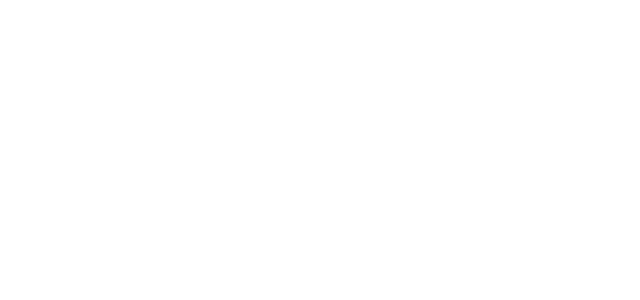
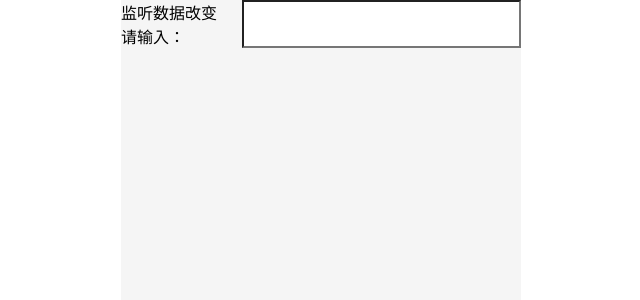
Before and after one commit to zhouaizhuang/Vue3_study, a Vue app: page /testWatch in a window 1280 px wide. Before the commit this address had no page. Shown: the top 300 px of the page, without its empty margins (319-959 px from the left). Built offline with nearby package versions, Linux system fonts and the light colour scheme.

Commit message:
增加watch监听

```diff
--- a/src/router/modules/monitor.ts
+++ b/src/router/modules/monitor.ts
@@ -1,4 +1,5 @@
 import { RouteRecordRaw } from "vue-router"
 export const monitor:Array<RouteRecordRaw> = [
   { path: '/testComputed', component: () => import('../../views/studyMoniter/testComputed/index.vue') },
+  { path: '/testWatch', component: () => import('../../views/studyMoniter/testWatch/index.vue') },
 ]
--- a/src/views/index.vue
+++ b/src/views/index.vue
@@ -25,6 +25,7 @@
       <div class="pr20r b" style="width:2.2rem;">reactive全家桶</div>
       <div class="f1 f xs ac rw">
         <div class="db w20 pb30 min190px"><router-link class="g42b983" to="/testComputed">computed计算属性</router-link></div>
+        <div class="db w20 pb30 min190px"><router-link class="g42b983" to="/testWatch">watch监听</router-link></div>
       </div>
     </div>
   </div>
--- /dev/null
+++ b/src/views/studyMoniter/testWatch/index.vue
@@ -0,0 +1,17 @@
+<template>
+  <div class="bgf5 mh100vh">
+    <div class="f">
+      <div class="mr10">监听数据改变请输入：</div>
+      <input type="text" v-model="message">
+    </div>
+  </div>
+</template>
+<script setup lang="ts">
+  let message = ref<string>('')
+  watch(message, (newVal, oldVal) => {
+    alert('旧值' + oldVal)
+    alert('新值' + newVal)
+  })
+</script>
+<style scoped>
+</style>
```
